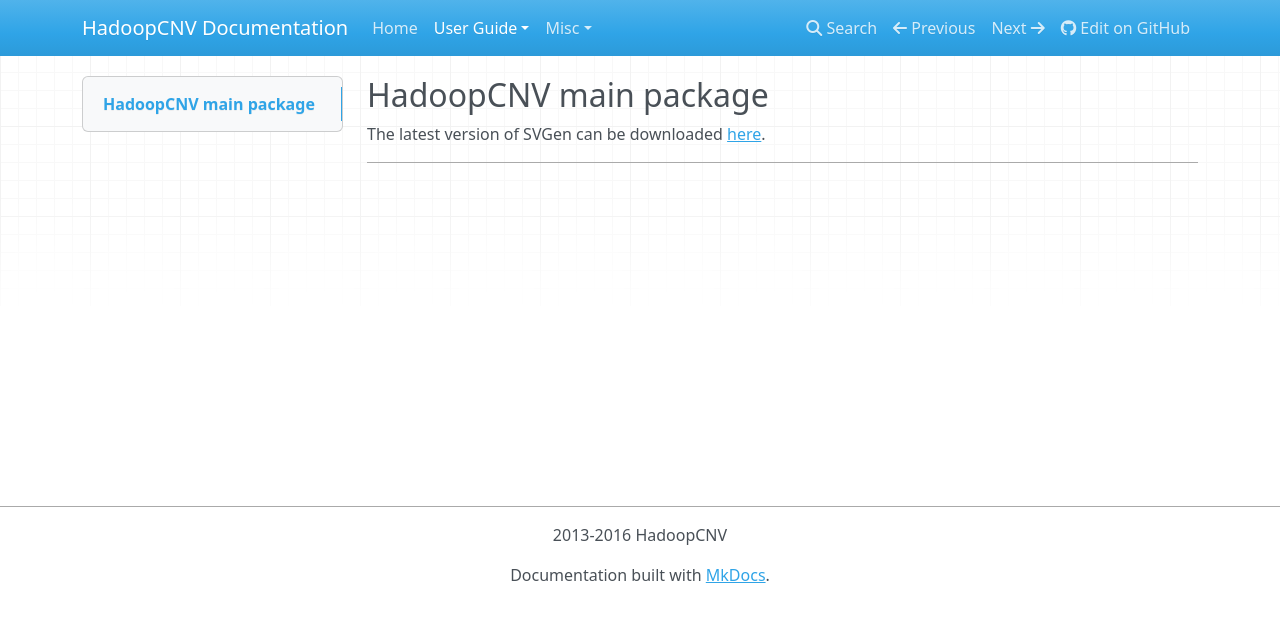
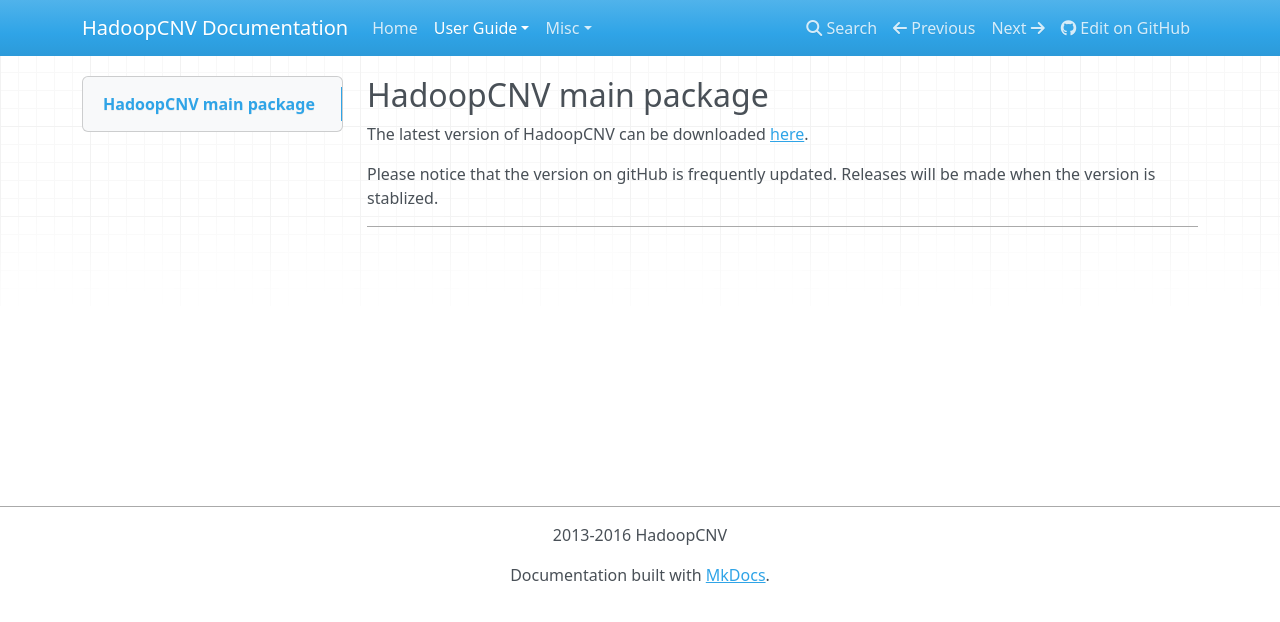
Before and after one commit to WGLab/HadoopCNV, an MkDocs documentation site: the page built from docs/user-guide/download.md, in a window 1280 px wide. Shown: the top 622 px of the page. Built offline with MkDocs 1.6.1, drawn with Linux system fonts in a browser that asks for light colours; nearby versions of some CDN libraries; old or Windows-style settings are respelled for this version of MkDocs.

Commit message:
Update download.md

```diff
--- a/docs/user-guide/download.md
+++ b/docs/user-guide/download.md
@@ -1,6 +1,9 @@
 ## HadoopCNV main package
 
-The latest version of SVGen can be downloaded [here](https://github.com/WGLab/HadoopCNV/releases).
+The latest version of HadoopCNV can be downloaded [here](https://github.com/WGLab/HadoopCNV/releases).
+
+Please notice that the version on gitHub is frequently updated. Releases will be made when the version is stablized.
+
 
 
 
```
